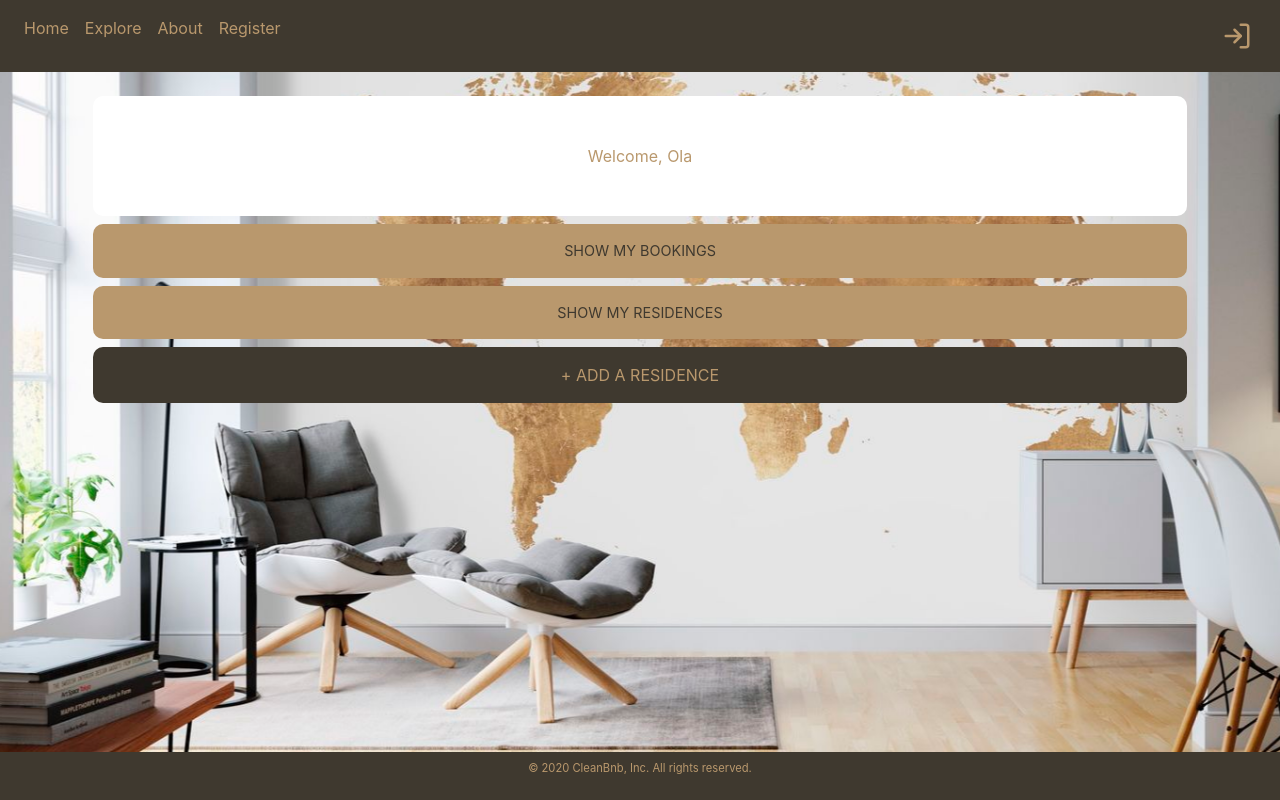
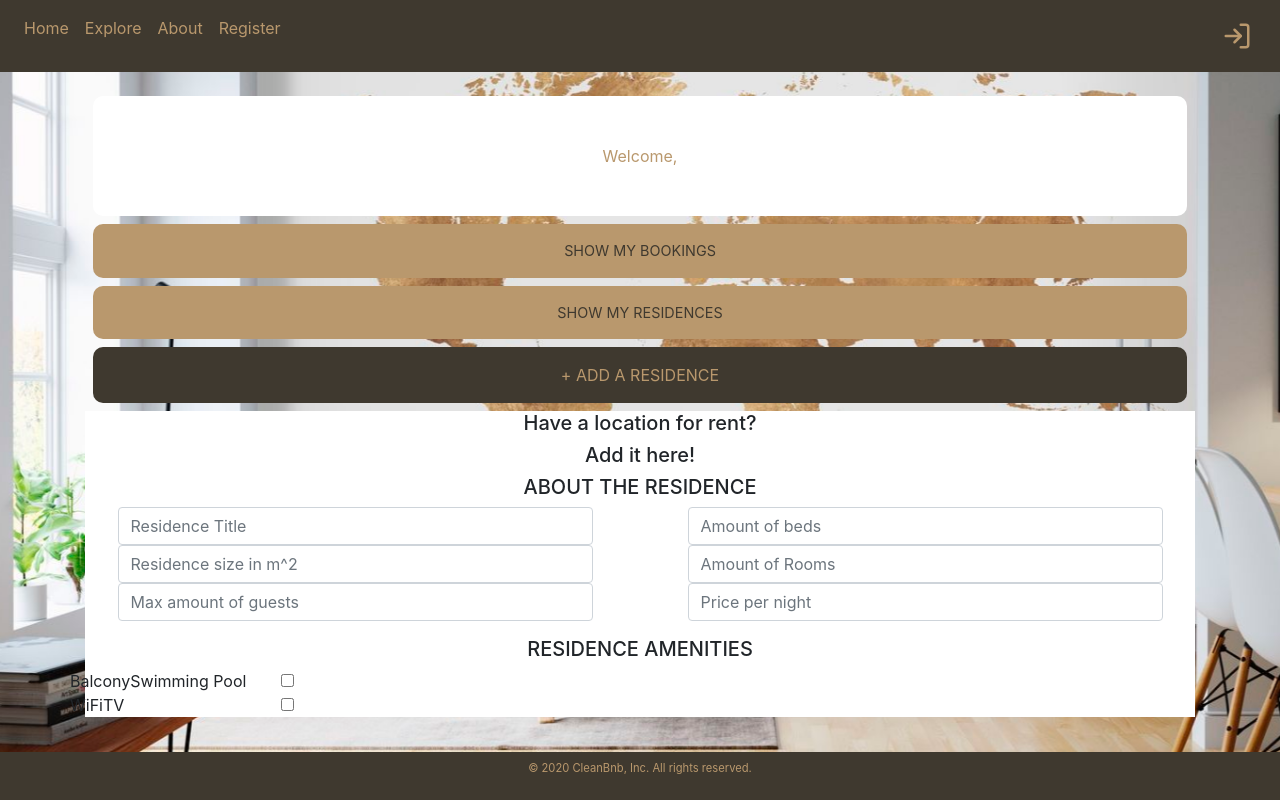
Before and after one commit to eeken/CleanBnB, a React (Create React App) app in the folder src/main/resources/frontend/: page /my-page in a window 1280 px wide. Built offline with nearby package versions, Linux system fonts and the light colour scheme; no server answers.

Commit message:
create addResidence component

```diff
--- a/src/main/resources/frontend/src/Pages/MyPage.js
+++ b/src/main/resources/frontend/src/Pages/MyPage.js
@@ -2,19 +2,20 @@ import React, { useState, useContext } from "react";
 import { Button, Form, FormGroup, Label, Input, Container, Row, Col } from "reactstrap";
 import { useHistory } from "react-router-dom";
 import { UserContext } from '../contexts/UserContextProvider'
+import AddResidence from "../components/AddResidence";
 
 function MyPage() {
 
-  const { fetchUser } = useContext(UserContext)
+  const { user, fetchUser } = useContext(UserContext)
   let history = useHistory();
-
-
-
+  console.log(user)
+  // let name = user.firstName
+  //fetchUser()
   return (
 
     <Container  className="themed-container text-center" fluid="sm">
       <Row className="white boxes m-2">
-        <Col className="p-5 golden ">Welcome, Ola</Col>
+        <Col className="p-5 golden ">Welcome, </Col>
       </Row>
       <Row className="golden-bg boxes m-2">
         <Col className="p-3 darkbrowntext">SHOW MY BOOKINGS</Col>
@@ -23,7 +24,12 @@ function MyPage() {
         <Col className="p-3 darkbrowntext">SHOW MY RESIDENCES</Col>
       </Row>
       <Row className="darkbrown boxes m-2">
-        <Col className="p-3 golden">+ ADD A RESIDENCE</Col>
+        <Col className="p-3 golden" >+ ADD A RESIDENCE</Col>
+      </Row>
+      <Row>
+        <Col>
+          <AddResidence></AddResidence>
+        </Col>
       </Row>
 
       </Container>
--- /dev/null
+++ b/src/main/resources/frontend/src/components/AddResidence.js
@@ -0,0 +1,71 @@
+import React from 'react'
+import { Button, Form, FormGroup, Label, Input, FormText } from 'reactstrap';
+
+const AddResidence = () => {
+  return (
+    <Form className="white">
+      <h5>Have a location for rent?</h5>
+      <h5>Add it here!</h5>
+      <h5>ABOUT THE RESIDENCE</h5>
+      <FormGroup>
+
+        <div className="row dateInputRow">
+          <Input
+              className="col-5 dateInput"
+            id="destination-input"
+            placeholder="Residence Title"
+            />
+            <Input
+              className="col-5"
+              id="destination-input"
+              placeholder="Amount of beds"
+            />
+            <Input
+              className="col-5 dateInput"
+            id="destination-input"
+            placeholder="Residence size in m^2"
+            />
+            <Input
+              className="col-5"
+              id="destination-input"
+              placeholder="Amount of Rooms"
+            />
+        </div>
+         <div className="row dateInputRow">
+            <Input
+              className="col-5 dateInput"
+            id="destination-input"
+            placeholder="Max amount of guests"
+            />
+            <Input
+              className="col-5"
+              id="destination-input"
+              placeholder="Price per night"
+            />
+        </div>
+
+        </FormGroup>
+      <FormGroup>
+        <h5>RESIDENCE AMENITIES</h5>
+        <div className="row">
+        <Input className="col-5"
+          type="checkbox"
+        />Balcony
+        <Input className="col-5"
+          type="checkbox"
+          />Swimming Pool
+          </div>
+            <div className="row">
+        <Input className="col-5"
+          type="checkbox"
+        />WiFi
+         <Input className="col-5"
+          type="checkbox"
+        />TV
+        </div>
+         </FormGroup>
+      </Form>
+  )
+}
+
+export default AddResidence
--- /dev/null
+++ b/src/main/resources/frontend/src/sass/_addResidence.scss
@@ -0,0 +1,8 @@
+#residence-input {
+  font-size: 0.7em;
+  font-style: italic;
+  padding: 0;
+  padding-left: 20px;
+  border: 0;
+  border-bottom: 1.2px solid black;
+}
--- a/src/main/resources/frontend/src/sass/style.scss
+++ b/src/main/resources/frontend/src/sass/style.scss
@@ -7,6 +7,7 @@
 @import "./residenceDetails.scss";
 @import "./about.scss";
 @import "./myPage.scss";
+@import "./addResidence.scss";
 
 // my own styling
 
```
